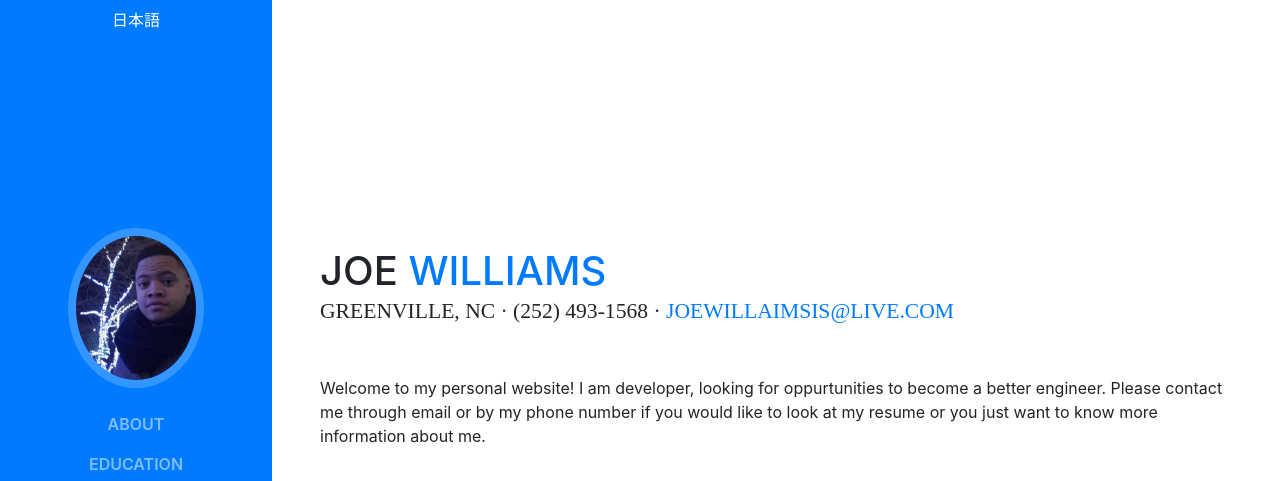
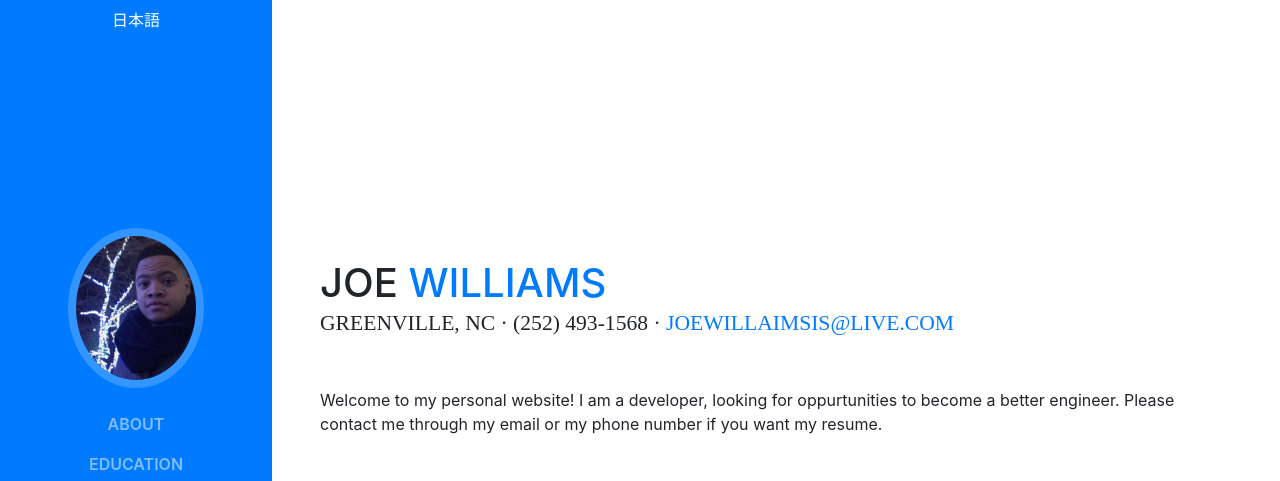
Before and after one commit to BubbaJoe/BubbaJoe.Github.io, a website with bundled scripts: page index.html in a window 1280 px wide. Shown: the top 481 px of the page. Built offline with nearby package versions, Linux system fonts and the light colour scheme; a web font is replaced by a local one.

Commit message:
Update index.html

```diff
--- a/index.html
+++ b/index.html
@@ -64,7 +64,7 @@
           <div class="subheading mb-5"> Greenville, NC · (252) 493-1568 ·
             <a href="mailto:joewillaimsis@live.com">joewillaimsis@live.com</a>
           </div>
-          <p class="mb-5">Welcome to my personal website! I am developer, looking for oppurtunities to become a better engineer. Please contact me through email or by my phone number if you would like to look at my resume or you just want to know more information about me.</p>
+          <p class="mb-5">Welcome to my personal website! I am a developer, looking for oppurtunities to become a better engineer. Please contact me through my email or my phone number if you want my resume.</p>
           <ul class="list-inline list-social-icons mb-0">
             <li class="list-inline-item">
               <a target="_blank" href="https://twitter.com/bubbajoe_">
```
